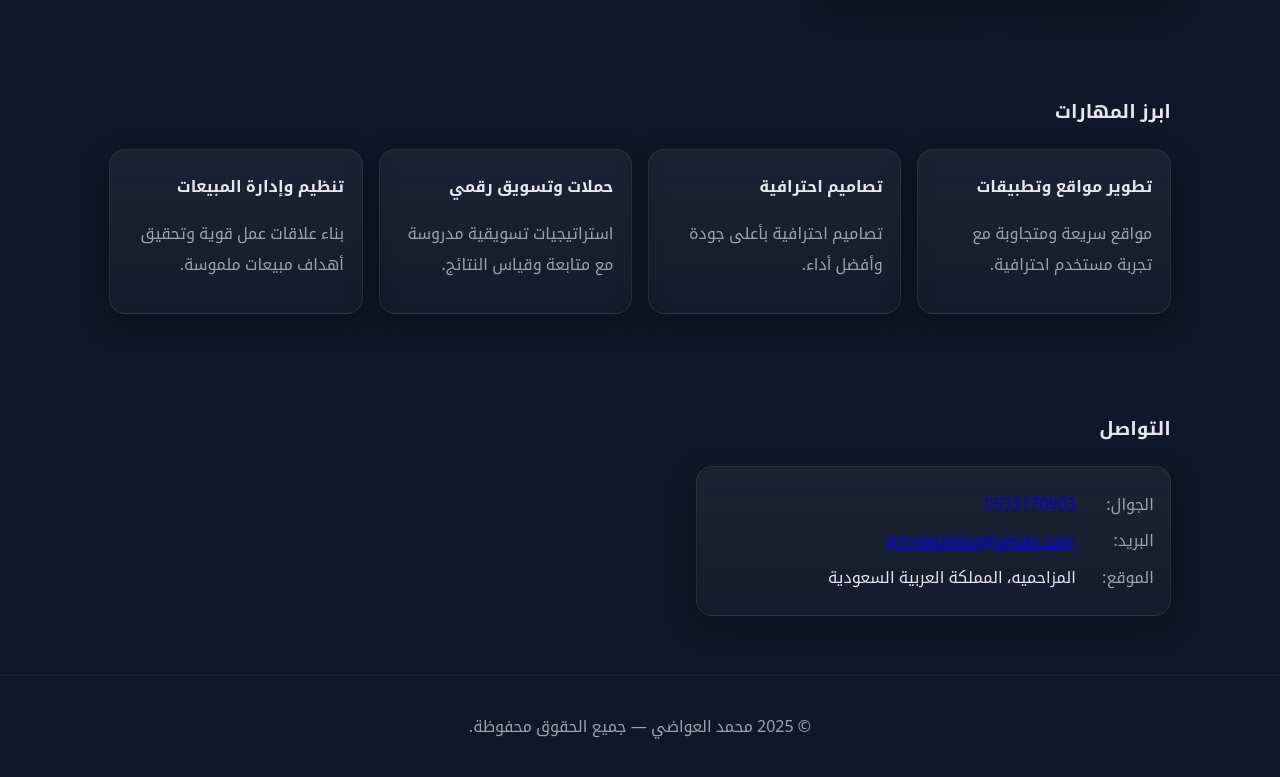
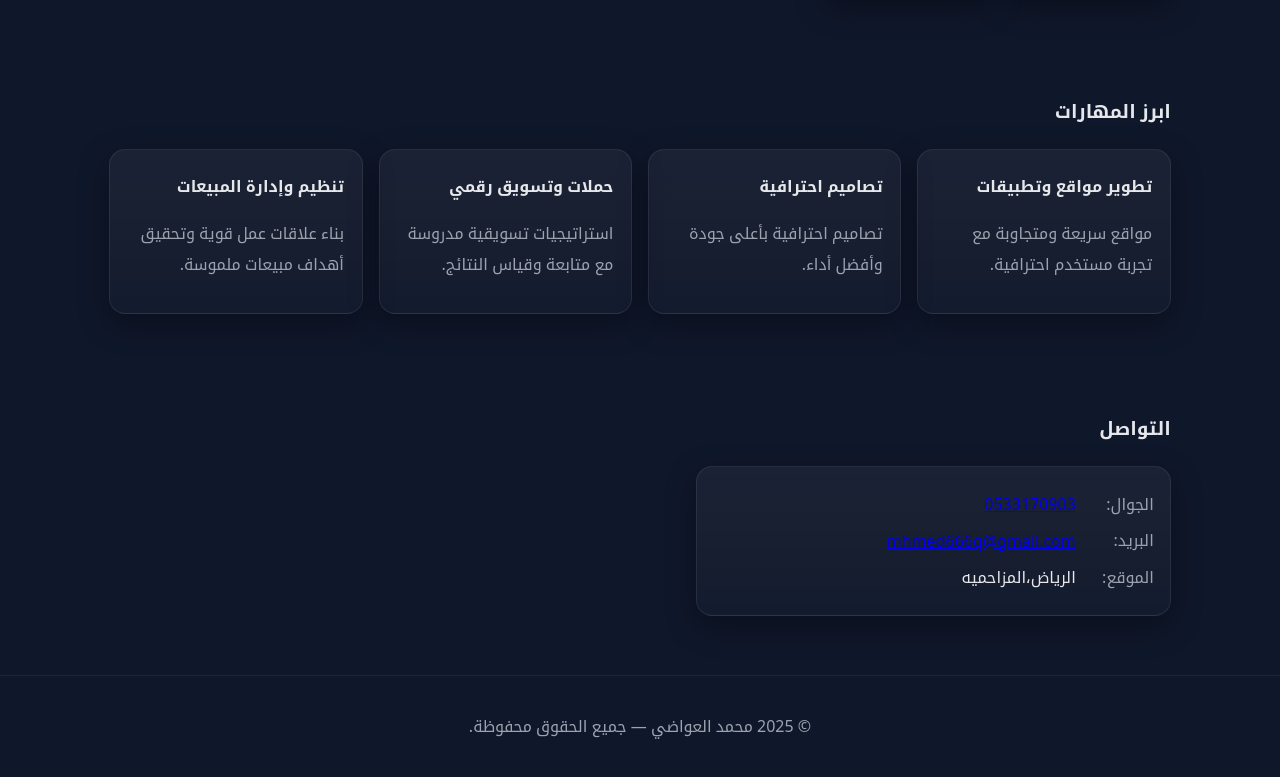
Before and after one commit to irjt511/msjandlkendwlqjdnanlkkl12skdAD, a plain HTML site: page index.html in a window 1280 px wide. Shown: the part 1150-1927 px from the top of the page. Drawn offline with Linux system fonts and the light colour scheme.

Commit message:
تحديث المحتوى

```diff
--- a/index.html
+++ b/index.html
@@ -110,7 +110,7 @@
       <div class="contact-card">
         <div class="row"><span class="label">الجوال:</span><a href="https://wa.me/966533170903" target="_blank">0533170903</a></div>
         <div class="row"><span class="label">البريد:</span><a href="mailto:mhmed666q@gmail.com">mhmed666q@gmail.com</a></div>
-        <div class="row"><span class="label">الموقع:</span><span>المزاحميه، المملكة العربية السعودية</span></div>
+        <div class="row"><span class="label">الموقع:</span><span>الرياض،المزاحميه</span></div>
       </div>
     </div>
   </section>
```
